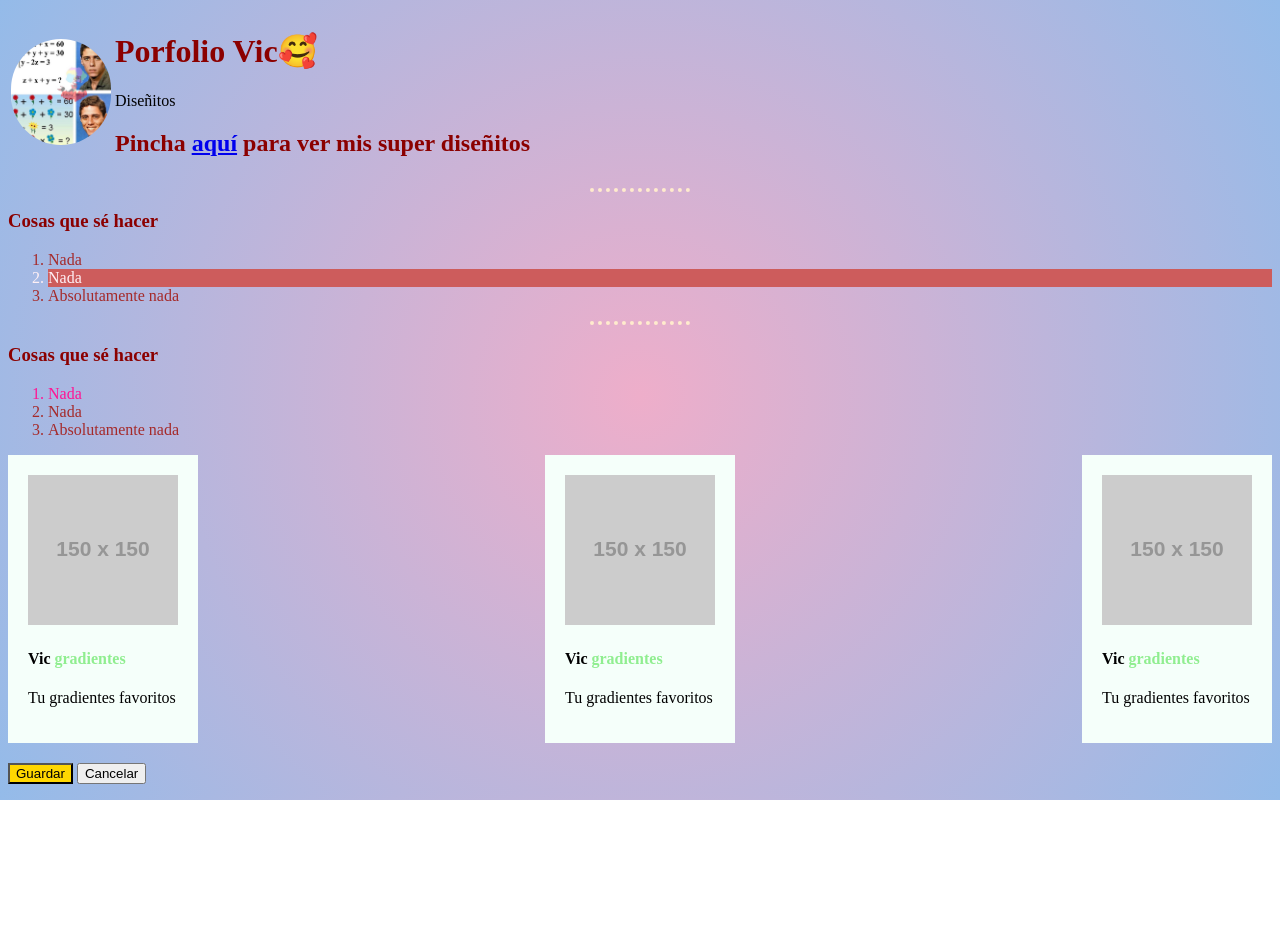
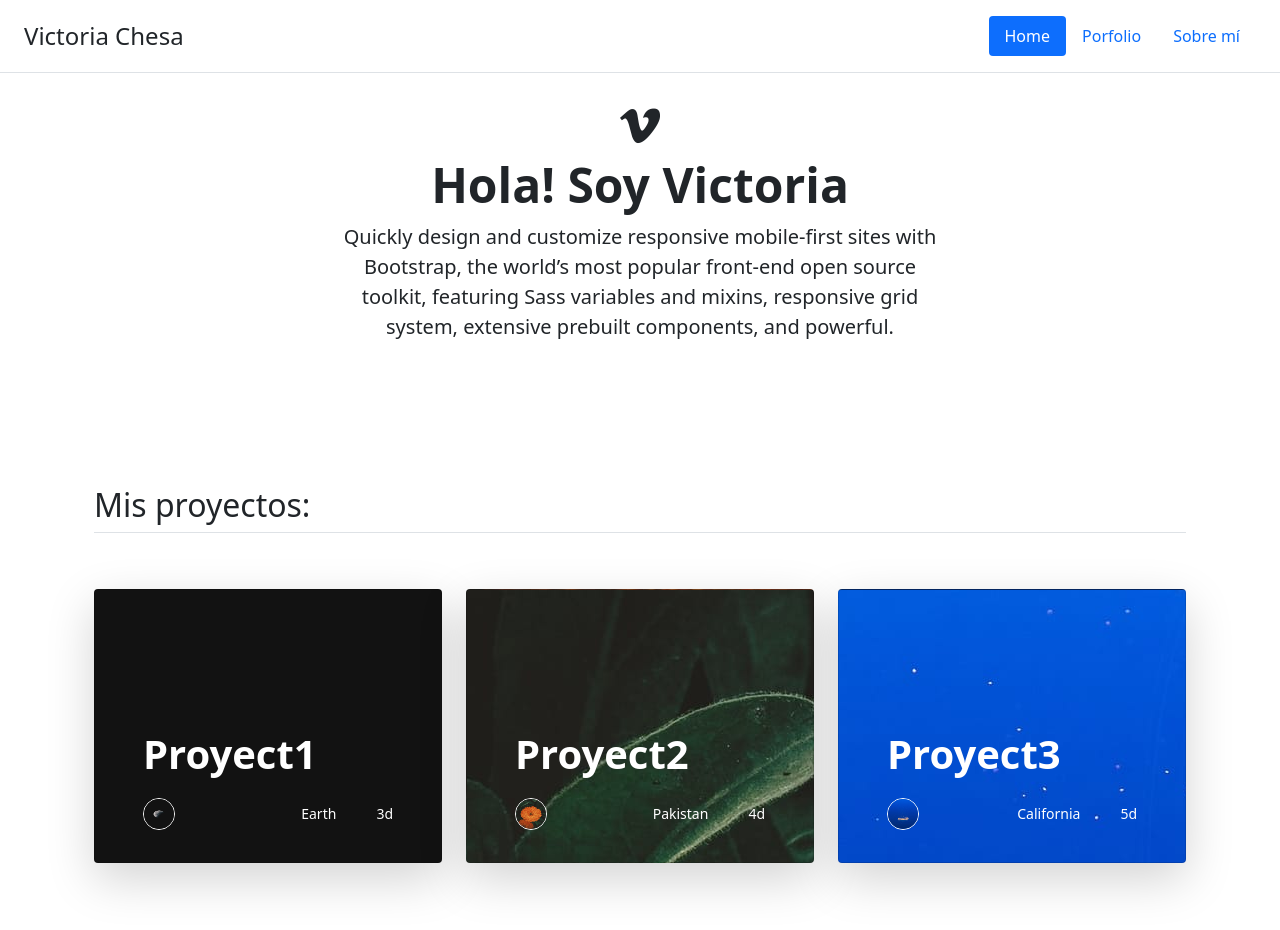
Before and after one commit to victoriachesa/primeras-pruebas, a plain HTML site: page index.html in a window 1280 px wide. Before the commit the page ends 800 px from the top, so only its background shows below. Drawn offline with nearby package versions, Linux system fonts and the light colour scheme; placeholder pictures from the web are drawn by us.

Commit message:
Update index.html

```diff
--- a/index.html
+++ b/index.html
@@ -4,77 +4,109 @@
     <meta charset="UTF-8">
     <meta http-equiv="X-UA-Compatible" content="IE=edge">
     <meta name="viewport" content="width=device-width, initial-scale=1.0">
-    <title>PorfolioVic</title>
-    <link rel="stylesheet" href="/css/estilos.css">
+    <title>Victoria Chesa</title>
+    <!-- CSS Bootstrap-->
+    <link href="https://cdn.jsdelivr.net/npm/bootstrap@5.1.3/dist/css/bootstrap.min.css" rel="stylesheet" integrity="sha384-1BmE4kWBq78iYhFldvKuhfTAU6auU8tT94WrHftjDbrCEXSU1oBoqyl2QvZ6jIW3" crossorigin="anonymous">
+    <!-- CDN iconos -->
+    <link rel="stylesheet" href="https://cdn.jsdelivr.net/npm/bootstrap-icons@1.8.1/font/bootstrap-icons.css">
 </head>
-<body class="gradient-bg">
-    <table>
-        <tr>
-        <td>
-            <img width="100px"src="/imgprueba.jpeg" alt="foto de leo" style="border-radius: 90px;">
-        </td>
-        <td>
-            <h1>Porfolio Vic🥰</h1>
-            <p>Diseñitos</p>
-            <h2>Pincha <a href="/portfolio.html">aquí</a> para ver mis super diseñitos</h2>
-        </td>
-        </tr>
-    </table>
-    <hr size="8" style="width: 100px;">
-        <h3>Cosas que sé hacer</h3>
-            <ol>
-                <li>Nada</li>
-                <li id="especial2">Nada</li>
-                <li>Absolutamente nada</li>
-            </ol>
-    <hr size="8" style="width: 100px;">
-        <h3>Cosas que sé hacer</h3>
-            <ol>
-                <li class="especial">Nada</li>
-                <li>Nada</li>
-                <li>Absolutamente nada</li>
-            </ol>
+<body>
+    <header class="fixed-top d-flex flex-wrap justify-content-center py-3 px-4 mb-4 border-bottom">
+        <a href="/" class="d-flex align-items-center mb-3 mb-md-0 me-md-auto text-dark text-decoration-none">
+          <span class="fs-4">Victoria Chesa</span>
+        </a>
 
-<div class="cardRow">
-    <div class="card">
-        <img src="https://via.placeholder.com/150" alt="">
-        <div class="container">
-            <h4>
-                Vic <span>gradientes</span>
-            </h4>
-            <p>
-                Tu gradientes favoritos
-            </p>
+        <ul class="nav nav-pills">
+          <li class="nav-item"><a href="#" class="nav-link active" aria-current="page">Home</a></li>
+          <li class="nav-item"><a href="#" class="nav-link">Porfolio</a></li>
+          <li class="nav-item"><a href="#" class="nav-link">Sobre mí</a></li>
+        </ul>
+      </header>
+
+<!-- HERO -->
+
+      <div class="px-4 py-5 my-5 text-center">
+          <!--  <img class="d-block mx-auto mb-4" src="../assets/brand/bootstrap-logo.svg" alt="" width="72" height="57"> -->
+        <i class="fs-1 bi bi-vimeo"></i>
+        <!-- lo de fs-1 es por el font size -->
+        <h1 class="display-5 fw-bold">Hola! Soy Victoria</h1>
+        <div class="col-lg-6 mx-auto">
+          <p class="lead mb-0">Quickly design and customize responsive mobile-first sites with Bootstrap, the world’s most popular front-end open source toolkit, featuring Sass variables and mixins, responsive grid system, extensive prebuilt components, and powerful.</p>
+          <!-- <div class="d-grid gap-2 d-sm-flex justify-content-sm-center">
+            <button type="button" class="btn btn-primary btn-lg px-4 gap-3">Primary button</button>
+            <button type="button" class="btn btn-outline-secondary btn-lg px-4">Secondary</button>
+          </div> -->
         </div>
       </div>
 
-    <div class="card">
-        <img src="https://via.placeholder.com/150" alt="">
-        <div class="container">
-            <h4>
-                Vic <span>gradientes</span>
-            </h4>
-            <p>
-                Tu gradientes favoritos
-            </p>
-        </div>
-    </div>
+      <div class="container px-4 py-5" id="custom-cards">
+        <h2 class="pb-2 border-bottom">Mis proyectos:</h2>
 
-    <div class="card">
-        <img src="https://via.placeholder.com/150" alt="">
-        <div class="container">
-            <h4>
-                Vic <span>gradientes</span>
-            </h4>
-            <p>
-                Tu gradientes favoritos
-            </p>
+        <div class="row row-cols-1 row-cols-lg-3 align-items-stretch g-4 py-5">
+          <div class="col">
+            <div class="card card-cover h-100 overflow-hidden text-white bg-dark rounded-5 shadow-lg" style="background-image: url('unsplash-photo-1.jpg');">
+              <div class="d-flex flex-column h-100 p-5 pb-3 text-white text-shadow-1">
+                <h2 class="pt-5 mt-5 mb-4 display-6 lh-1 fw-bold">Proyect1</h2>
+                <ul class="d-flex list-unstyled mt-auto">
+                  <li class="me-auto">
+                    <img src="/unsplash-photo-1.jpg" alt="Bootstrap" width="32" height="32" class="rounded-circle border border-white">
+                  </li>
+                  <li class="d-flex align-items-center me-3">
+                    <svg class="bi me-2" width="1em" height="1em"><use xlink:href="#geo-fill"/></svg>
+                    <small>Earth</small>
+                  </li>
+                  <li class="d-flex align-items-center">
+                    <svg class="bi me-2" width="1em" height="1em"><use xlink:href="#calendar3"/></svg>
+                    <small>3d</small>
+                  </li>
+                </ul>
               </div>
             </div>
           </div>
 
-    <button class="primary">Guardar</button>
-    <button>Cancelar</button>
+          <div class="col">
+            <div class="card card-cover h-100 overflow-hidden text-white bg-dark rounded-5 shadow-lg" style="background-image: url('unsplash-photo-2.jpg');">
+              <div class="d-flex flex-column h-100 p-5 pb-3 text-white text-shadow-1">
+                <h2 class="pt-5 mt-5 mb-4 display-6 lh-1 fw-bold">Proyect2</h2>
+                <ul class="d-flex list-unstyled mt-auto">
+                  <li class="me-auto">
+                    <img src="/unsplash-photo-2.jpg" alt="Bootstrap" width="32" height="32" class="rounded-circle border border-white">
+                  </li>
+                  <li class="d-flex align-items-center me-3">
+                    <svg class="bi me-2" width="1em" height="1em"><use xlink:href="#geo-fill"/></svg>
+                    <small>Pakistan</small>
+                  </li>
+                  <li class="d-flex align-items-center">
+                    <svg class="bi me-2" width="1em" height="1em"><use xlink:href="#calendar3"/></svg>
+                    <small>4d</small>
+                  </li>
+                </ul>
+              </div>
+            </div>
+          </div>
 
+          <div class="col">
+            <div class="card card-cover h-100 overflow-hidden text-white bg-dark rounded-5 shadow-lg" style="background-image: url('unsplash-photo-3.jpg');">
+              <div class="d-flex flex-column h-100 p-5 pb-3 text-shadow-1">
+                <h2 class="pt-5 mt-5 mb-4 display-6 lh-1 fw-bold">Proyect3</h2>
+                <ul class="d-flex list-unstyled mt-auto">
+                  <li class="me-auto">
+                    <img src="/unsplash-photo-3.jpg" alt="Bootstrap" width="32" height="32" class="rounded-circle border border-white">
+                  </li>
+                  <li class="d-flex align-items-center me-3">
+                    <svg class="bi me-2" width="1em" height="1em"><use xlink:href="#geo-fill"/></svg>
+                    <small>California</small>
+                  </li>
+                  <li class="d-flex align-items-center">
+                    <svg class="bi me-2" width="1em" height="1em"><use xlink:href="#calendar3"/></svg>
+                    <small>5d</small>
+                  </li>
+                </ul>
+              </div>
+            </div>
+          </div>
+        </div>
+      </div>
+    <script src="https://cdn.jsdelivr.net/npm/bootstrap@5.1.3/dist/js/bootstrap.bundle.min.js" integrity="sha384-ka7Sk0Gln4gmtz2MlQnikT1wXgYsOg+OMhuP+IlRH9sENBO0LRn5q+8nbTov4+1p" crossorigin="anonymous"></script>
 </body>
 </html>
```
Lines whose indentation alone changed are shown as unchanged.
